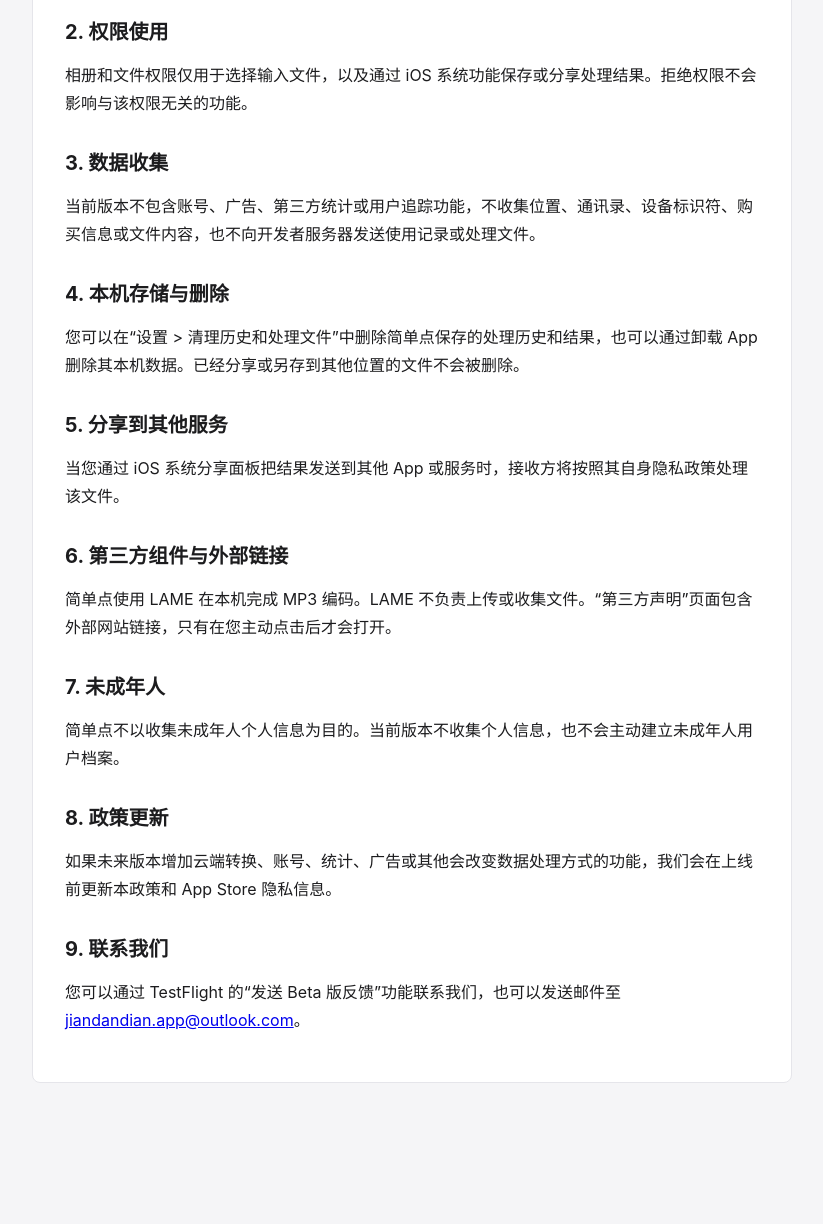
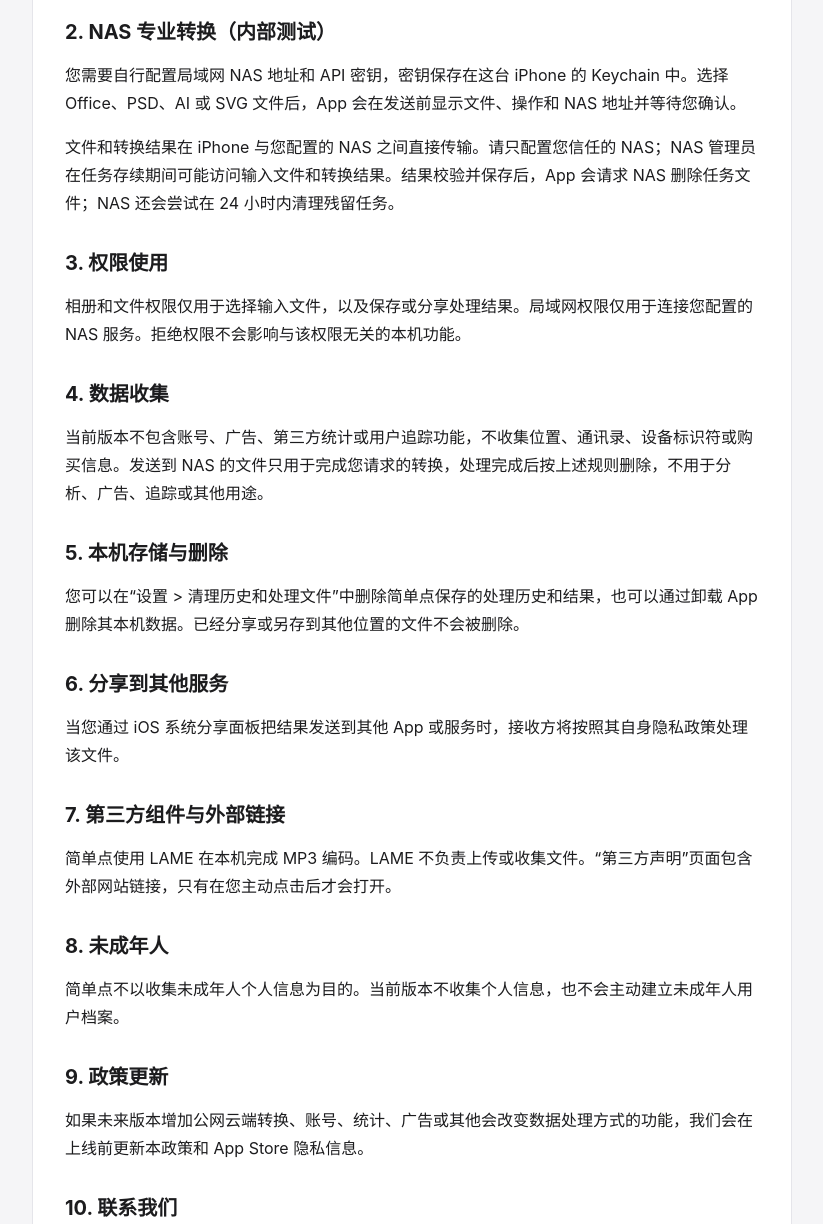
Before and after one commit to zjyjcl/jiandandian-privacy, a plain HTML site: page index.html in a window 1280 px wide. Shown: the part 480-1704 px from the top of the page, without its empty margins (228-1051 px from the left). Before the commit the page ends 1635 px from the top, so only its background shows below. Drawn offline with Linux system fonts and the light colour scheme.

Commit message:
更新 1.2 NAS 内测隐私说明

```diff
--- a/index.html
+++ b/index.html
@@ -28,35 +28,39 @@
 <main>
   <article>
     <h1>简单点隐私政策</h1>
-    <p class="date">生效日期：2026 年 7 月 13 日</p>
-    <p class="note">简单点不要求注册账号，不收集个人信息，也不会把您选择的文件上传到开发者服务器。格式转换和文件压缩均在您的设备本机完成。</p>
+    <p class="date">生效日期：2026 年 7 月 14 日</p>
+    <p class="note">简单点不要求注册账号，不收集个人信息。普通功能默认在设备本机处理；内部测试版只会在您明确确认后，把选定文件发送到您配置的局域网 NAS，不会发送到开发者的公网服务器。</p>
 
     <h2>1. 文件处理</h2>
     <p>您通过 iOS 系统相册或文件选择器选取的文件，仅用于执行您主动发起的格式转换或文件压缩。从相册读取文件时，简单点可能创建临时副本；处理结束后，该临时副本会被删除。</p>
     <p>处理结果与历史记录保存在 App 的本机目录中，直到您主动清理或卸载 App。简单点不会访问您没有主动选择的内容。</p>
 
-    <h2>2. 权限使用</h2>
-    <p>相册和文件权限仅用于选择输入文件，以及通过 iOS 系统功能保存或分享处理结果。拒绝权限不会影响与该权限无关的功能。</p>
+    <h2>2. NAS 专业转换（内部测试）</h2>
+    <p>您需要自行配置局域网 NAS 地址和 API 密钥，密钥保存在这台 iPhone 的 Keychain 中。选择 Office、PSD、AI 或 SVG 文件后，App 会在发送前显示文件、操作和 NAS 地址并等待您确认。</p>
+    <p>文件和转换结果在 iPhone 与您配置的 NAS 之间直接传输。请只配置您信任的 NAS；NAS 管理员在任务存续期间可能访问输入文件和转换结果。结果校验并保存后，App 会请求 NAS 删除任务文件；NAS 还会尝试在 24 小时内清理残留任务。</p>
 
-    <h2>3. 数据收集</h2>
-    <p>当前版本不包含账号、广告、第三方统计或用户追踪功能，不收集位置、通讯录、设备标识符、购买信息或文件内容，也不向开发者服务器发送使用记录或处理文件。</p>
+    <h2>3. 权限使用</h2>
+    <p>相册和文件权限仅用于选择输入文件，以及保存或分享处理结果。局域网权限仅用于连接您配置的 NAS 服务。拒绝权限不会影响与该权限无关的本机功能。</p>
 
-    <h2>4. 本机存储与删除</h2>
+    <h2>4. 数据收集</h2>
+    <p>当前版本不包含账号、广告、第三方统计或用户追踪功能，不收集位置、通讯录、设备标识符或购买信息。发送到 NAS 的文件只用于完成您请求的转换，处理完成后按上述规则删除，不用于分析、广告、追踪或其他用途。</p>
+
+    <h2>5. 本机存储与删除</h2>
     <p>您可以在“设置 &gt; 清理历史和处理文件”中删除简单点保存的处理历史和结果，也可以通过卸载 App 删除其本机数据。已经分享或另存到其他位置的文件不会被删除。</p>
 
-    <h2>5. 分享到其他服务</h2>
+    <h2>6. 分享到其他服务</h2>
     <p>当您通过 iOS 系统分享面板把结果发送到其他 App 或服务时，接收方将按照其自身隐私政策处理该文件。</p>
 
-    <h2>6. 第三方组件与外部链接</h2>
+    <h2>7. 第三方组件与外部链接</h2>
     <p>简单点使用 LAME 在本机完成 MP3 编码。LAME 不负责上传或收集文件。“第三方声明”页面包含外部网站链接，只有在您主动点击后才会打开。</p>
 
-    <h2>7. 未成年人</h2>
+    <h2>8. 未成年人</h2>
     <p>简单点不以收集未成年人个人信息为目的。当前版本不收集个人信息，也不会主动建立未成年人用户档案。</p>
 
-    <h2>8. 政策更新</h2>
-    <p>如果未来版本增加云端转换、账号、统计、广告或其他会改变数据处理方式的功能，我们会在上线前更新本政策和 App Store 隐私信息。</p>
+    <h2>9. 政策更新</h2>
+    <p>如果未来版本增加公网云端转换、账号、统计、广告或其他会改变数据处理方式的功能，我们会在上线前更新本政策和 App Store 隐私信息。</p>
 
-    <h2>9. 联系我们</h2>
+    <h2>10. 联系我们</h2>
     <p>您可以通过 TestFlight 的“发送 Beta 版反馈”功能联系我们，也可以发送邮件至 <a href="mailto:jiandandian.app@outlook.com">jiandandian.app@outlook.com</a>。</p>
   </article>
 </main>
```
